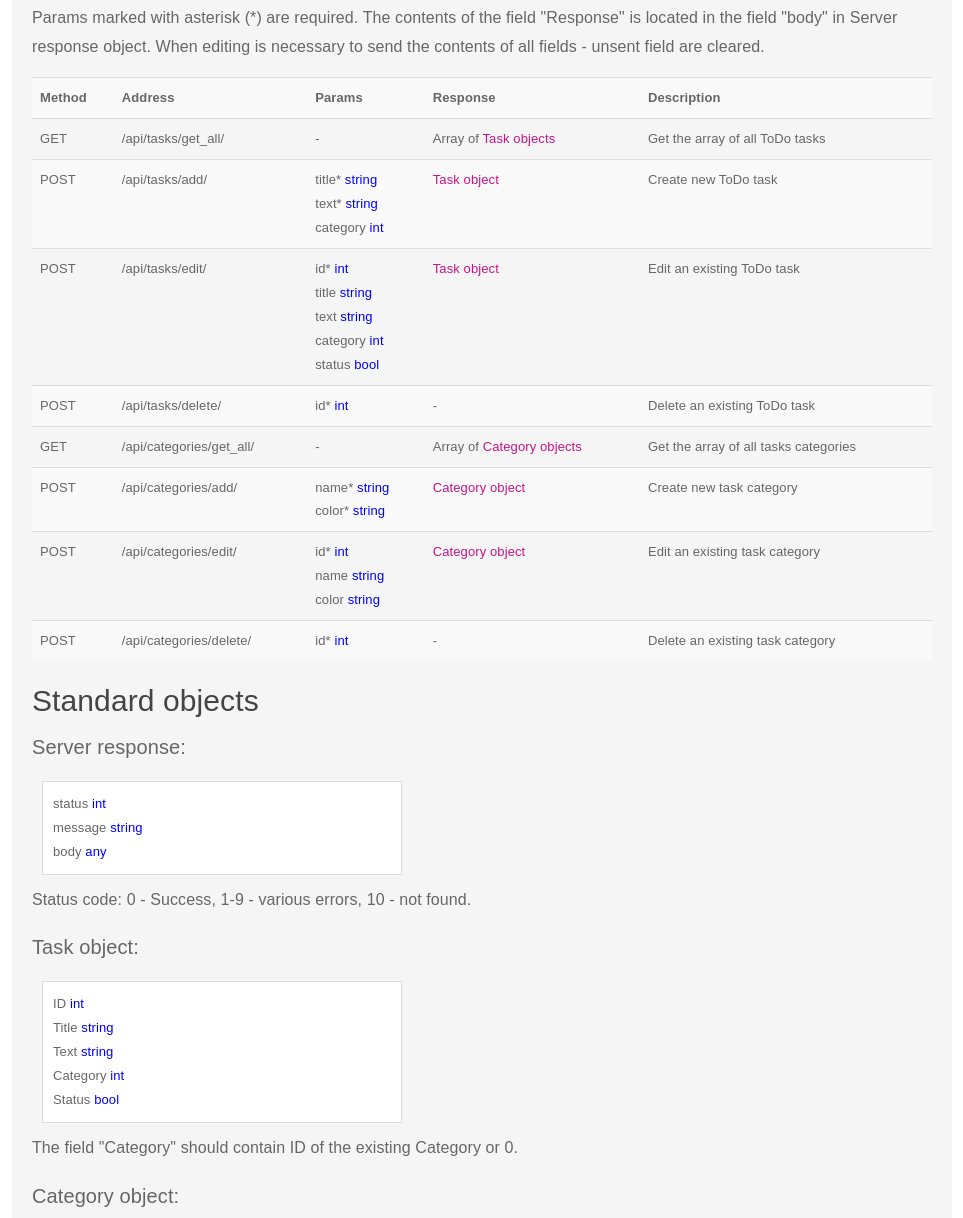
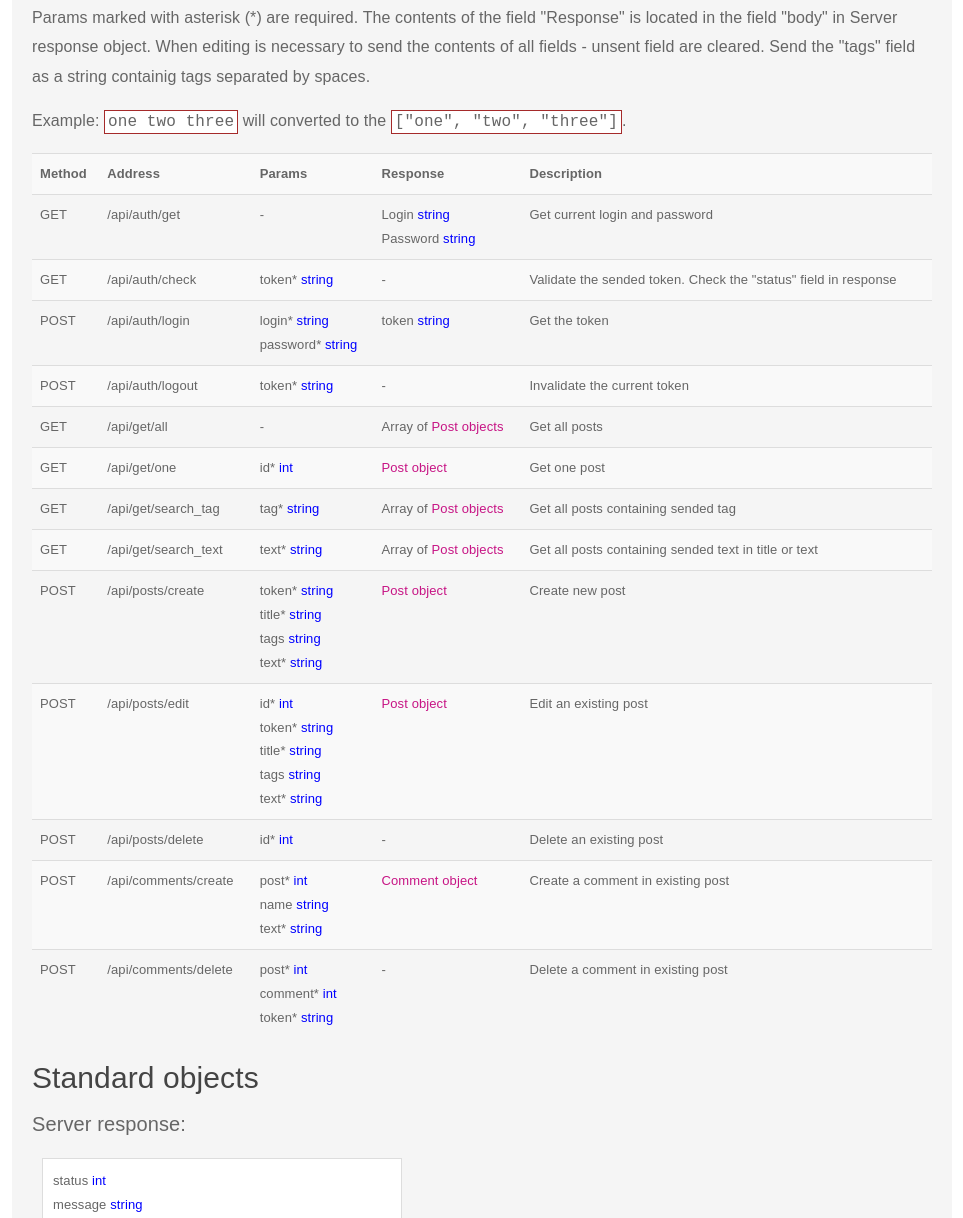
Before and after one commit to Vladimir37/Backlun, a plain HTML site: page front/blog/index.html in a window 1280 px wide. Shown: the part 385-1603 px from the top of the page, without its empty margins (158-1121 px from the left). Drawn offline with Linux system fonts and the light colour scheme; files that its build step writes are made by us from their sources.

Commit message:
Blog 1.0 Documentation

```diff
--- a/front/blog/index.html
+++ b/front/blog/index.html
@@ -9,12 +9,13 @@
 <body>
     <main class="jumbotron">
         <h1 class="main-title">Blog Backlun</h1>
-        <p class="main-text">Main page - <span class="main-addr">Backlun/front/todo/index.html</span>.</p>
-        <p class="main-text">Static folder - <span class="main-addr">Backlun/front/todo/static/</span>.</p>
+        <p class="main-text">Main page - <span class="main-addr">Backlun/front/blog/index.html</span>.</p>
+        <p class="main-text">Static folder - <span class="main-addr">Backlun/front/blog/static/</span>.</p>
         <p class="main-text">You can get the file from static folder at the address <span class="main-addr">/src</span>.</p>
-        <p class="main-text">Example: <span class="main-addr">Backlun/front/todo/static/js/build/main.js</span> -> <span class="main-addr">/src/js/build/main.js</span></p>
-        <h2 class="main-title">ToDo API</h2>
-        <p class="main-text">Params marked with asterisk (*) are required. The contents of the field "Response" is located in the field "body" in Server response object. When editing is necessary to send the contents of all fields - unsent field are cleared.</p>
+        <p class="main-text">Example: <span class="main-addr">Backlun/front/blog/static/js/build/main.js</span> -> <span class="main-addr">/src/js/build/main.js</span></p>
+        <h2 class="main-title">Blog API</h2>
+        <p class="main-text">Params marked with asterisk (*) are required. The contents of the field "Response" is located in the field "body" in Server response object. When editing is necessary to send the contents of all fields - unsent field are cleared. Send the "tags" field as a string containig tags separated by spaces.</p>
+        <p class="main-text">Example: <span class="main-addr">one two three</span> will converted to the <span class="main-addr">["one", "two", "three"]</span>.</p>
         <table class="table table-striped table-hover">
             <tr>
                 <th>Method</th>
@@ -25,90 +26,147 @@
             </tr>
             <tr>
                 <td>GET</td>
-                <td>/api/tasks/get_all/</td>
+                <td>/api/auth/get</td>
                 <td>-</td>
                 <td>
-                    Array of <span class="response-obj">Task objects</span>
+                    Login <span class="param-type">string</span><br>
+                    Password <span class="param-type">string</span>
                 </td>
-                <td>Get the array of all ToDo tasks</td>
+                <td>Get current login and password</td>
+            </tr>
+            <tr>
+                <td>GET</td>
+                <td>/api/auth/check</td>
+                <td>
+                    token* <span class="param-type">string</span>
+                </td>
+                <td>-</td>
+                <td>Validate the sended token. Check the "status" field in response</td>
             </tr>
             <tr>
                 <td>POST</td>
-                <td>/api/tasks/add/</td>
+                <td>/api/auth/login</td>
                 <td>
-                    title* <span class="param-type">string</span><br>
-                    text* <span class="param-type">string</span><br>
-                    category <span class="param-type">int</span>
+                    login* <span class="param-type">string</span><br>
+                    password* <span class="param-type">string</span>
                 </td>
                 <td>
-                    <span class="response-obj">Task object</span>
+                    token <span class="param-type">string</span>
                 </td>
-                <td>Create new ToDo task</td>
+                <td>Get the token</td>
             </tr>
             <tr>
                 <td>POST</td>
-                <td>/api/tasks/edit/</td>
+                <td>/api/auth/logout</td>
                 <td>
-                    id* <span class="param-type">int</span><br>
-                    title <span class="param-type">string</span><br>
-                    text <span class="param-type">string</span><br>
-                    category <span class="param-type">int</span><br>
-                    status <span class="param-type">bool</span>
+                    token* <span class="param-type">string</span>
+                </td>
+                <td>-</td>
+                <td>Invalidate the current token</td>
+            </tr>
+            <tr>
+                <td>GET</td>
+                <td>/api/get/all</td>
+                <td>-</td>
+                <td>
+                    Array of <span class="response-obj">Post objects</span>
+                </td>
+                <td>Get all posts</td>
+            </tr>
+            <tr>
+                <td>GET</td>
+                <td>/api/get/one</td>
+                <td>
+                    id* <span class="param-type">int</span>
                 </td>
                 <td>
-                    <span class="response-obj">Task object</span>
+                    <span class="response-obj">Post object</span>
                 </td>
-                <td>Edit an existing ToDo task</td>
+                <td>Get one post</td>
+            </tr>
+            <tr>
+                <td>GET</td>
+                <td>/api/get/search_tag</td>
+                <td>
+                    tag* <span class="param-type">string</span>
+                </td>
+                <td>
+                    Array of <span class="response-obj">Post objects</span>
+                </td>
+                <td>Get all posts containing sended tag</td>
+            </tr>
+            <tr>
+                <td>GET</td>
+                <td>/api/get/search_text</td>
+                <td>
+                    text* <span class="param-type">string</span>
+                </td>
+                <td>
+                    Array of <span class="response-obj">Post objects</span>
+                </td>
+                <td>Get all posts containing sended text in title or text</td>
             </tr>
             <tr>
                 <td>POST</td>
-                <td>/api/tasks/delete/</td>
-                <td>id* <span class="param-type">int</span></td>
-                <td>-</td>
-                <td>Delete an existing ToDo task</td>
-            </tr>
-            <tr>
-                <td>GET</td>
-                <td>/api/categories/get_all/</td>
-                <td>-</td>
+                <td>/api/posts/create</td>
                 <td>
-                    Array of <span class="response-obj">Category objects</span>
+                    token* <span class="param-type">string</span><br>
+                    title* <span class="param-type">string</span><br>
+                    tags <span class="param-type">string</span><br>
+                    text* <span class="param-type">string</span>
                 </td>
-                <td>Get the array of all tasks categories</td>
+                <td>
+                    <span class="response-obj">Post object</span>
+                </td>
+                <td>Create new post</td>
             </tr>
             <tr>
                 <td>POST</td>
-                <td>/api/categories/add/</td>
+                <td>/api/posts/edit</td>
                 <td>
-                    name* <span class="param-type">string</span><br>
-                    color* <span class="param-type">string</span>
+                    id* <span class="param-type">int</span><br>
+                    token* <span class="param-type">string</span><br>
+                    title* <span class="param-type">string</span><br>
+                    tags <span class="param-type">string</span><br>
+                    text* <span class="param-type">string</span>
                 </td>
                 <td>
-                    <span class="response-obj">Category object</span>
+                    <span class="response-obj">Post object</span>
                 </td>
-                <td>Create new task category</td>
+                <td>Edit an existing post</td>
             </tr>
             <tr>
                 <td>POST</td>
-                <td>/api/categories/edit/</td>
-                <td>
-                    id* <span class="param-type">int</span><br>
-                    name <span class="param-type">string</span><br>
-                    color <span class="param-type">string</span>
-                </td>
-                <td>
-                    <span class="response-obj">Category object</span>
-                </td>
-                <td>Edit an existing task category</td>
-            </tr>
-            <tr>
-                <td>POST</td>
-                <td>/api/categories/delete/</td>
+                <td>/api/posts/delete</td>
                 <td>
                     id* <span class="param-type">int</span>
                 </td>
                 <td>-</td>
-                <td>Delete an existing task category</td>
+                <td>Delete an existing post</td>
+            </tr>
+            <tr>
+                <td>POST</td>
+                <td>/api/comments/create</td>
+                <td>
+                    post* <span class="param-type">int</span><br>
+                    name <span class="param-type">string</span><br>
+                    text* <span class="param-type">string</span>
+                </td>
+                <td>
+                    <span class="response-obj">Comment object</span>
+                </td>
+                <td>Create a comment in existing post</td>
+            </tr>
+            <tr>
+                <td>POST</td>
+                <td>/api/comments/delete</td>
+                <td>
+                    post* <span class="param-type">int</span><br>
+                    comment* <span class="param-type">int</span><br>
+                    token* <span class="param-type">string</span>
+                </td>
+                <td>-</td>
+                <td>Delete a comment in existing post</td>
             </tr>
         </table>
 
@@ -119,23 +177,24 @@
             message <span class="param-type">string</span><br>
             body <span class="param-type">any</span><br>
         </article>
-        <p class="main-text">Status code: 0 - Success, 1-9 - various errors, 10 - not found.</p>
-        <p>Task object:</p>
+        <p class="main-text">Status code: 0 - Success, 1-9 - various errors, 10 - not found, 11 - forbidden.</p>
+        <p>Post object:</p>
         <article class="obj-panel">
             ID <span class="param-type">int</span><br>
             Title <span class="param-type">string</span><br>
             Text <span class="param-type">string</span><br>
-            Category <span class="param-type">int</span><br>
-            Status <span class="param-type">bool</span><br>
+            Date <span class="param-type">date</span><br>
+            Tags <span class="param-type">Array of string</span><br>
+            Comments <span class="param-type">Array of Comment objects</span><br>
+            CurrentCommentID <span class="param-type">int</span><br>
         </article>
-        <p class="main-text">The field "Category" should contain ID of the existing Category or 0.</p>
-        <p>Category object:</p>
+        <p>Comment object:</p>
         <article class="obj-panel">
             ID <span class="param-type">int</span><br>
             Name <span class="param-type">string</span><br>
-            Color <span class="param-type">string</span><br>
+            Date <span class="param-type">date</span><br>
+            Text <span class="param-type">string</span><br>
         </article>
-        <p class="main-text">You can not delete a category, as long it contains the tasks</p>
     </main>
 </body>
 </html>
```
